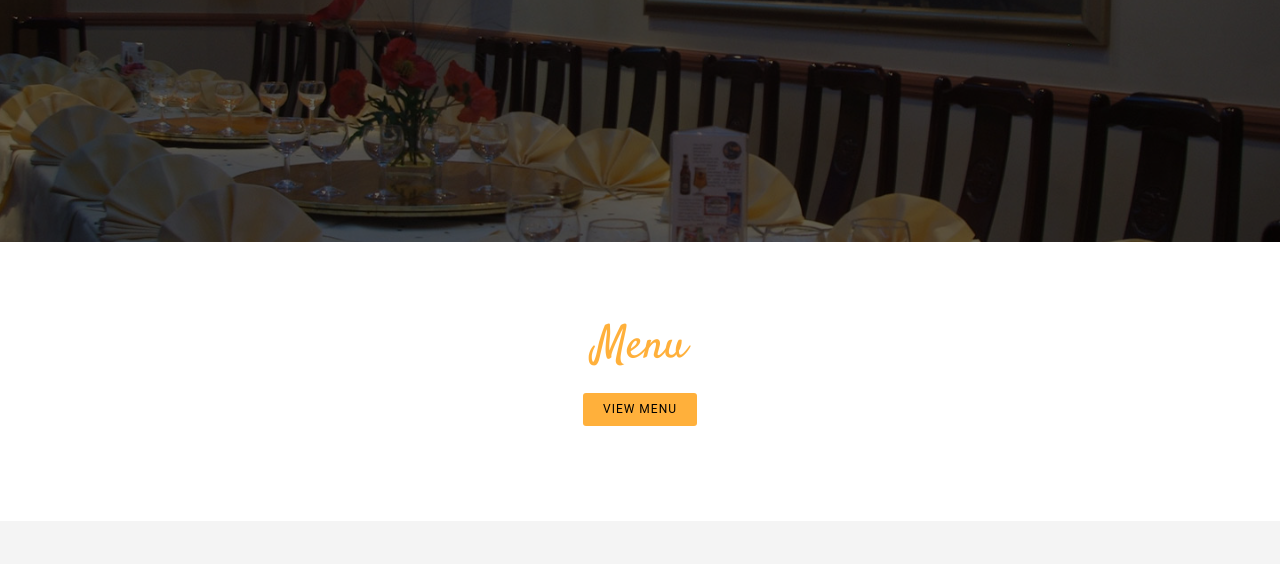
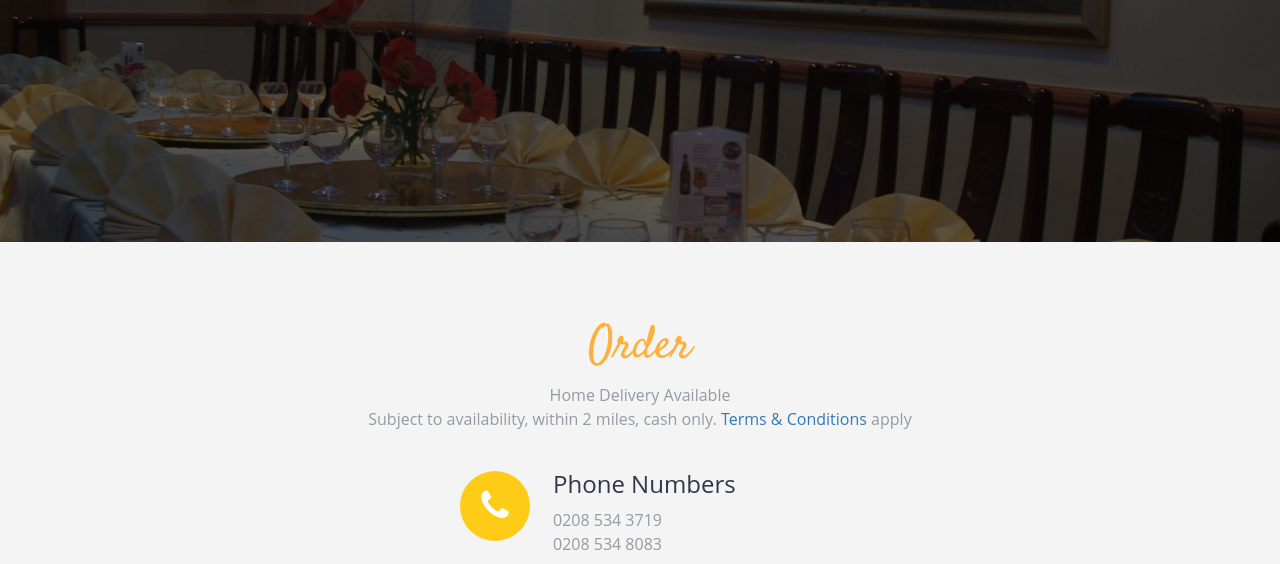
Before and after one commit to sourcier/eastern-palace, a plain HTML site: page index.html in a window 1280 px wide. Shown: the part 388-952 px from the top of the page. Drawn offline with Linux system fonts and the light colour scheme; a web font is replaced by a local one.

Commit message:
Hide menu section

```diff
--- a/index.html
+++ b/index.html
@@ -22,7 +22,7 @@
         <div class="container">
           <div id="mySidenav" class="sidenav">
             <a href="javascript:void(0)" class="closebtn" onclick="closeNav()">&times;</a>
-            <a href="#menu-list">Menu</a>
+            <!-- <a href="#menu-list">Menu</a> -->
             <a href="#contact">Order</a>
           </div>
           <!-- Use any element to open the sidenav -->
@@ -41,7 +41,7 @@
   </section>
   <!-- / banner -->
   <!-- menu -->
-  <section id="menu-list" class="section-padding">
+  <!-- <section id="menu-list" class="section-padding">
     <div class="container">
       <div class="row">
         <div class="col-md-12 text-center marb-35">
@@ -50,7 +50,7 @@
         </div>
       </div>
     </div>
-  </section>
+  </section> -->
   <!--/ menu -->
   <!-- contact -->
   <section id="contact" class="section-padding">
```
